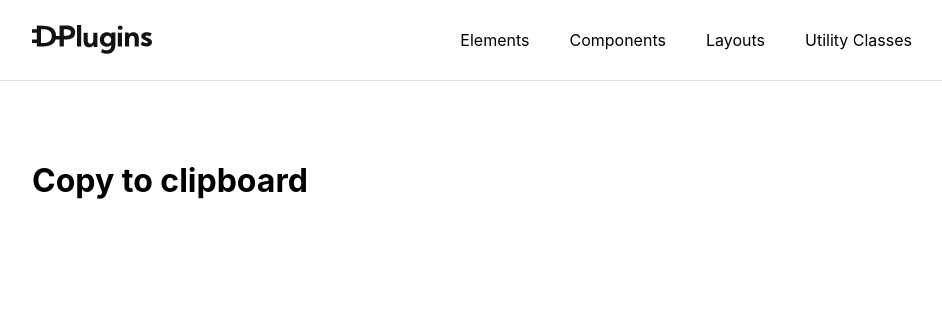
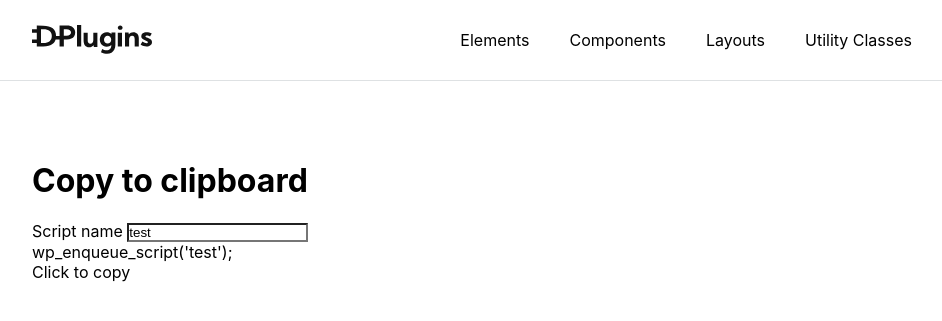
Before and after one commit to krstivoja/Plugins-Styleguide, a Jekyll site: the page built from _components/copy-to-clipboard.md, in a window 1280 px wide. Shown: the top 321 px of the page, without its empty margins (158-1100 px from the left). Built offline with Jekyll 4.4.1, drawn with Linux system fonts in a browser that asks for light colours.

Commit message:
Update copy-to-clipboard.md

```diff
--- a/_components/copy-to-clipboard.md
+++ b/_components/copy-to-clipboard.md
@@ -2,3 +2,20 @@
 layout: default
 title: Copy to clipboard
 ---
+
+<div class="script-row__edit">
+   <div class="font-field swk-field">
+    <label>Script name</label>
+    <input type="text" name="script_name[]" value="test" />
+   </div>
+   <div class="swk-field reg-shortcode">
+    <div class="reg-enq">
+     wp_enqueue_script('test');
+    </div>
+    <span>Click to copy</span>
+   </div>
+</div>
+
+<script>
+
+</script>
```
